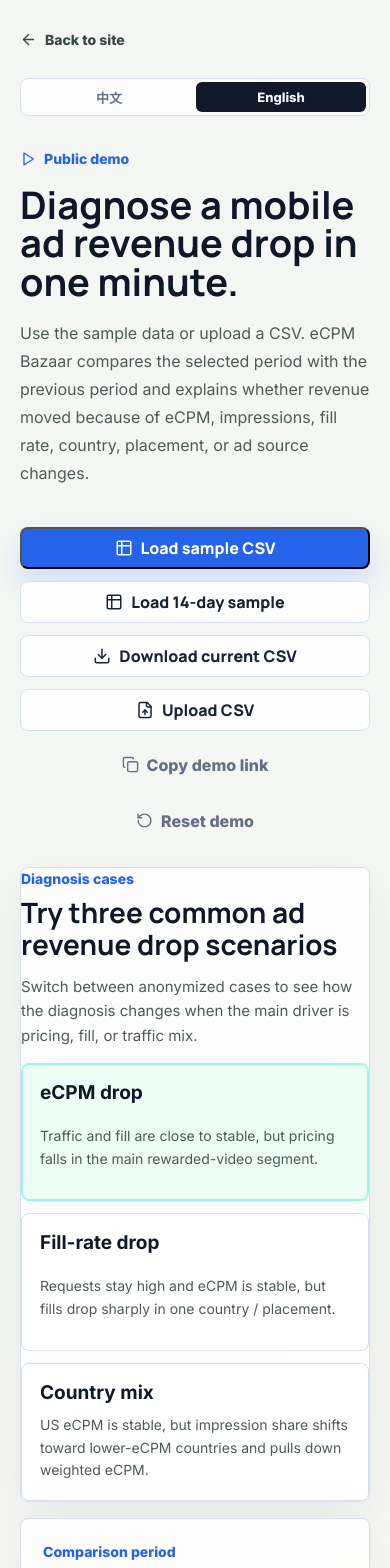
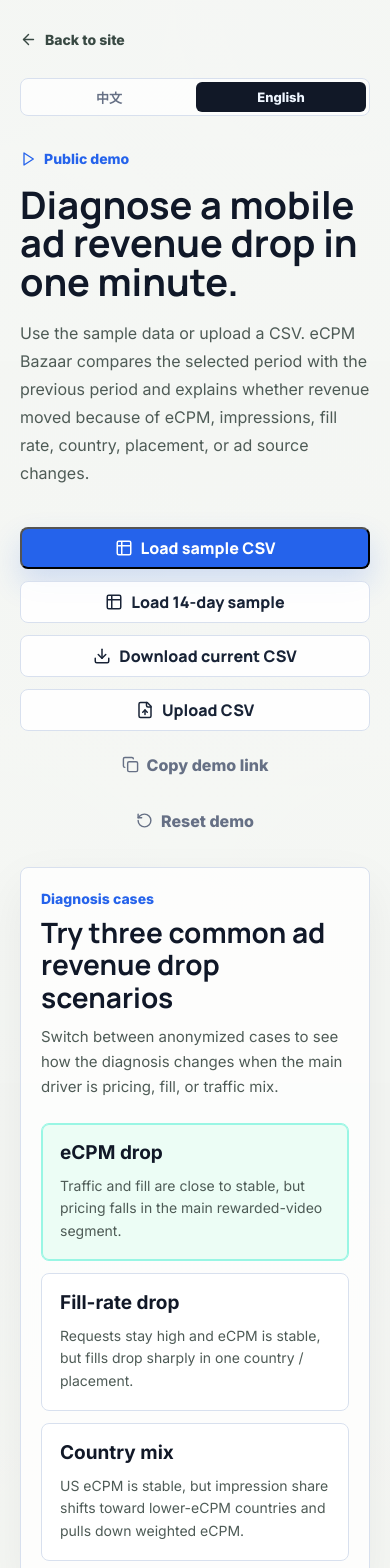
Before and after one commit to X6689/ecpm-bazaar-site, a Next.js app: page /demo in a window 390 px wide. Shown: the top 1568 px of the page. Built offline with nearby package versions, Linux system fonts and the light colour scheme.

Commit message:
Fix demo scenario panel padding

```diff
--- a/app/globals.css
+++ b/app/globals.css
@@ -1595,6 +1595,7 @@ h3,
 .report-panel,
 .diagnosis-card-panel,
 .paste-panel,
+.scenario-panel,
 .field-check-panel,
 .quality-panel,
 .comparison-panel {
@@ -1674,8 +1675,9 @@ h3,
 
 .scenario-panel {
   display: grid;
-  gap: 14px;
+  gap: 0;
   margin-bottom: 16px;
+  padding: 24px;
 }
 
 .scenario-panel .demo-panel-header {
@@ -1684,6 +1686,7 @@ h3,
 
 .scenario-help {
   max-width: 780px;
+  margin-top: 12px;
   color: #4e5b56;
   font-size: 15px;
   line-height: 1.65;
@@ -1693,6 +1696,7 @@ h3,
   display: grid;
   grid-template-columns: repeat(3, minmax(0, 1fr));
   gap: 12px;
+  margin-top: 24px;
 }
 
 .scenario-card {
@@ -2450,6 +2454,10 @@ h3,
 @media (max-width: 560px) {
   .demo-page {
     padding-top: 18px;
+  }
+
+  .scenario-panel {
+    padding: 20px;
   }
 
   .demo-nav {
```
